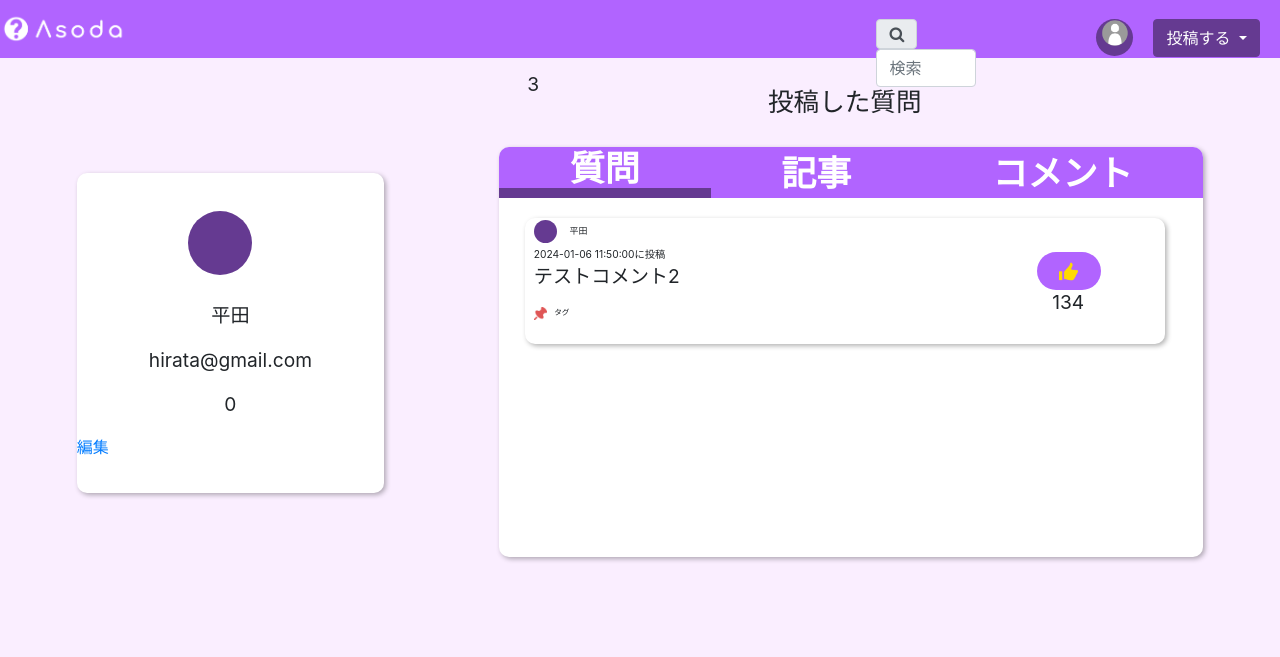
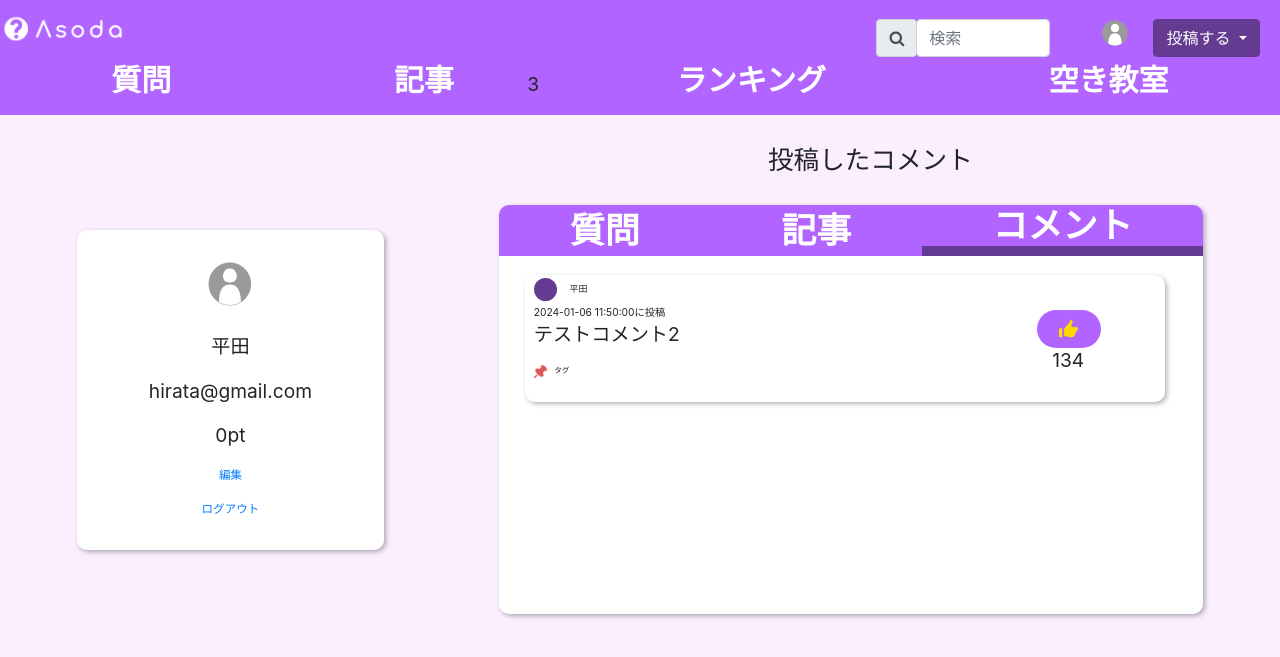
Before and after one commit to hrt4423/SD3A_Group2, a PHP site: page /profile_coment.php in a window 1280 px wide. Shown: the top 657 px of the page. Run offline with PHP 8.4, Linux system fonts and the light colour scheme; a user stored in the database is signed in; data comes from the database, SQL or seed files in the repository.

Commit message:
ログアウト遷移
プロフィール画面からログアウトに画面遷移をするように変更
質問・記事・コメント画面のスタイル・遷移変更

```diff
--- a/src/css/Profile_question.css
+++ b/src/css/Profile_question.css
@@ -22,7 +22,7 @@
   display: flex;
   justify-content: center;
   align-items: center;
-  margin-top: 3vw;
+  margin-top: 2.5vw;
 }
 
 .circle1 {
@@ -53,22 +53,6 @@
   text-align: center;
   margin-top: 1vw;
 }
-
-/*
-.link{
-  text-decoration: none;  下線をなくす
-  color: black;
-  font-size: 0.7vw;
-  font-weight: 0.2vw;
-  text-align: center;
-  margin-top: 1.5vw;
-  display: flex;
-  justify-content: center;
-  align-items: center;
-}
-*/
-
-
 
 .p1{
   display: flex;
--- a/src/profile_coment.php
+++ b/src/profile_coment.php
@@ -75,7 +75,7 @@ require_once('config.php');
     width: 37px;
     height: 37px;
     border-radius: 50%;
-    background-color: #653A91;
+    /* background-color: #653A91; */
     margin-right: 20px;
   }
 
@@ -93,16 +93,23 @@ require_once('config.php');
     display: inline-block;
     border-bottom: 10px solid #653A91;
   }
-
-  a:hover {
-    text-decoration: none;
-    color: white;
-    width: 2vw;
-  }
   .logo{
     margin-top: 0.9vw;
     width: 10vw;
     height: 2.7vw;
+  }
+  .search-icon {
+    height: 38px;
+  }
+  .link1{
+  text-decoration: none;
+  font-size: 0.9vw;
+  font-weight: 0.2vw;
+  text-align: center;
+  margin-top: 1.3vw;
+  display: flex;
+  justify-content: center;
+  align-items: center;
 }
   </style>
 </head>
@@ -129,12 +136,15 @@ require_once('config.php');
           <!-- 検索フォーム -->
           <div class="input-group mb-3 search" >
             <form action="./search_result.php" method="GET" id="search-form">
-              <div class="input-group-prepend">
+                <div class="horizontal">
+                  <div class="input-group-prepend search-icon">
                     <button type="submit" class="input-group-text" id="search-button">
                     <i class="fa fa-search"></i>
                     </button>
                   </div>
-              <input type="text" name="keyword" class="col-6 form-control" placeholder="検索" aria-label="検索" aria-describedby="basic-addon2">
+                  <input type="hidden" name="sort_type" value="0">
+                  <input type="text" name="keyword" class="col-8 form-control" placeholder="検索" aria-label="検索" aria-describedby="basic-addon2">
+                </div>
               </form>
           </div>
           <a href="./profile_question.php" class="circle">
@@ -153,25 +163,26 @@ require_once('config.php');
         </div>
       </div>
 
-      <!-- <div class="horizontal">
-        <a href="./questiontimeline.php" class="underline text">質問</a>
-        <a href="./articlelist.php" class="underline text">記事</a>
-        <a href="./Ranking.php" class="underline text">ランキング</a>
-        <a href="./classroom.php" class="underline text">空き教室</a>
-      </div> -->
+      <div class="horizontal">
+        <a href="./questiontimeline.php" class=" text">質問</a>
+        <a href="./articlelist.php" class=" text">記事</a>
+        <a href="./Ranking.php" class=" text">ランキング</a>
+        <a href="./classroom.php" class=" text">空き教室</a>
+      </div>
     </div>
   <!-- ここまでがヘッダー -->
 <div class="profile">
     <div class="profile_area">
       <div class="circle_area">
-        <div class="circle1"></div>
+        <img src="./<?= $userIconPath ?>" alt="ユーザアイコン" style="width: 50px;">
       </div>
       <?php
       echo"<p class='user_name'>".h($row['user_name'])."</p>";
       echo"<p class='user_mail'>".h($row['user_mail'])."</p>";
-      echo"<p class='user_point'>".h($row['user_point'])."</p>";
+      echo"<p class='user_point'>".h($row['user_point'])."pt</p>";
       ?>
-      <a href='./profile_edit.php' class='link'>編集</a>
+      <a href='./profile_edit.php' class="link1">編集</a>
+      <a href='logout.php' class="link1">ログアウト</a>
     </div>
 
     <?php
@@ -198,12 +209,12 @@ echo '</script>';
 ?>
 
     <div class="my_area">
-      <p class="p1">投稿した質問</p>
+      <p class="p1">投稿したコメント</p>
       <div class="question_area">
           <div class="horizontal1">
-            <a href="profile_question.php" class="text2">質問</a>
+            <a href="profile_question.php" class="text1">質問</a>
             <a href="profile_kizi.php" class="text1 ">記事</a>
-            <a href="#" class="text1 ">コメント</a>
+            <a href="#" class="text2 ">コメント</a>
           </div>
 
           <div class="naiyou_area">
```
Also changed, not shown: src/profile_kizi.php (+25 -20 lines), src/profile_question.php (+19 -14 lines). Lines whose indentation alone changed are shown as unchanged.
